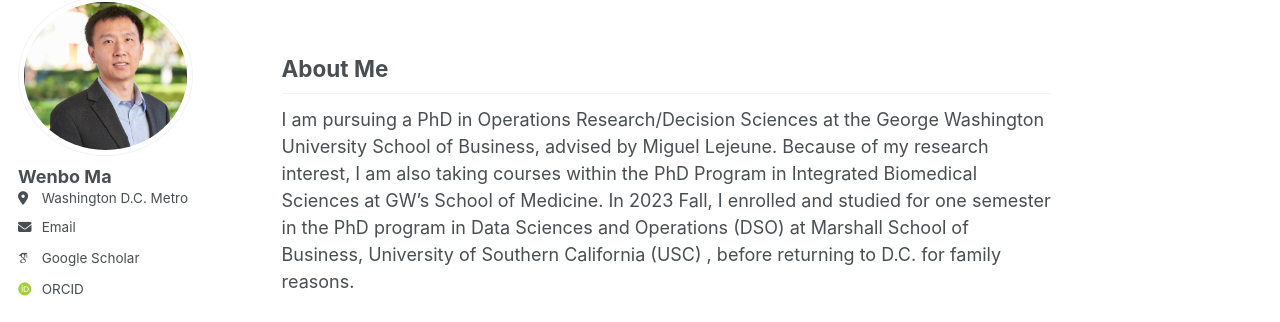
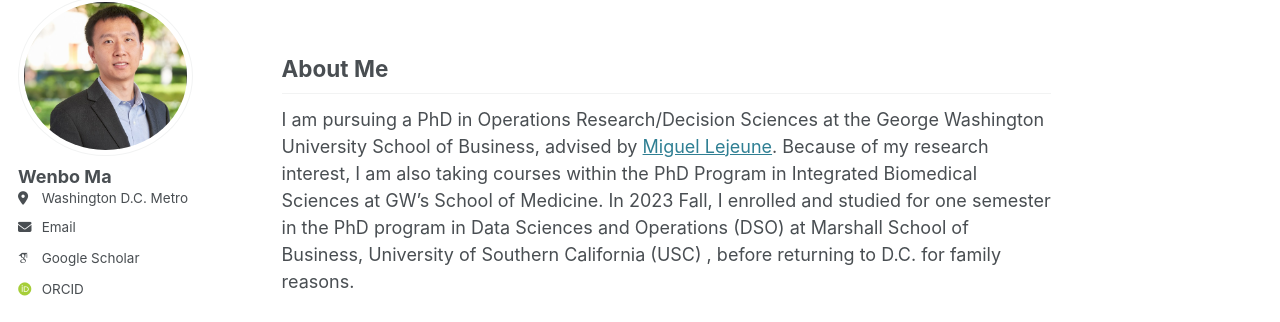
Before and after one commit to wenbo5565/wenbo5565.github.io, a Jekyll site: the page built from _pages/about.md, in a window 1280 px wide and 1400 px high. Shown: the part 110-432 px from the top of the window. Built offline with Jekyll 4.4.1, drawn with Linux system fonts in a browser that asks for light colours; some web fonts are replaced; some of the changed text lies outside the part shown.

```diff
--- a/_pages/about.md
+++ b/_pages/about.md
@@ -9,7 +9,7 @@ redirect_from:
 
 ## About Me <a id="about"></a>
 
-I am pursuing a PhD in Operations Research/Decision Sciences at the George Washington University School of Business, advised by Miguel Lejeune. Because of my research interest, I am also taking courses within the PhD Program in Integrated Biomedical Sciences at GW's School of Medicine. In 2023 Fall, I enrolled and studied for one semester in the PhD program in Data Sciences and Operations (DSO) at Marshall School of Business, University of Southern California (USC) , before returning to D.C. for family reasons.
+I am pursuing a PhD in Operations Research/Decision Sciences at the George Washington University School of Business, advised by [Miguel Lejeune](https://business.gwu.edu/miguel-lejeune). Because of my research interest, I am also taking courses within the PhD Program in Integrated Biomedical Sciences at GW's School of Medicine. In 2023 Fall, I enrolled and studied for one semester in the PhD program in Data Sciences and Operations (DSO) at Marshall School of Business, University of Southern California (USC) , before returning to D.C. for family reasons.
 
 My current research interest lies at the intersection of mathematical optimization and network science, with applications in two seemingly unrelated yet personally fascinating fields: medical sciences/network medicine and quantitative trading.
 
@@ -26,7 +26,7 @@ Outside of work, I enjoy playing and watching sports — particularly tennis, sw
 ### Refereed Journals
 - [Drone-Delivery Network for Opioid Overdose: Nonlinear Integer Queueing-Optimization Models and Methods](https://pubsonline.informs.org/doi/10.1287/opre.2022.0489), **Operations Research**, 2024. \
    with Miguel Lejeune
-  - INFORMS - Transportation Science and Logistics (TSL) society Best Paper Award - Winner (2025)
+  - INFORMS - Transportation Science and Logistics (TSL) Society Best Paper Award - Winner (2025)
   <!-- - GW Today: [Drones Could Transform Emergency Response to Opioid Overdoses](https://gwtoday.gwu.edu/drones-could-transform-emergency-response-opioid-overdoses) -->
 
 - [Multi‐agent search for a moving and camouflaging target](https://onlinelibrary.wiley.com/doi/abs/10.1002/nav.22160), **Naval Research Logistics**, 2024. \
```
